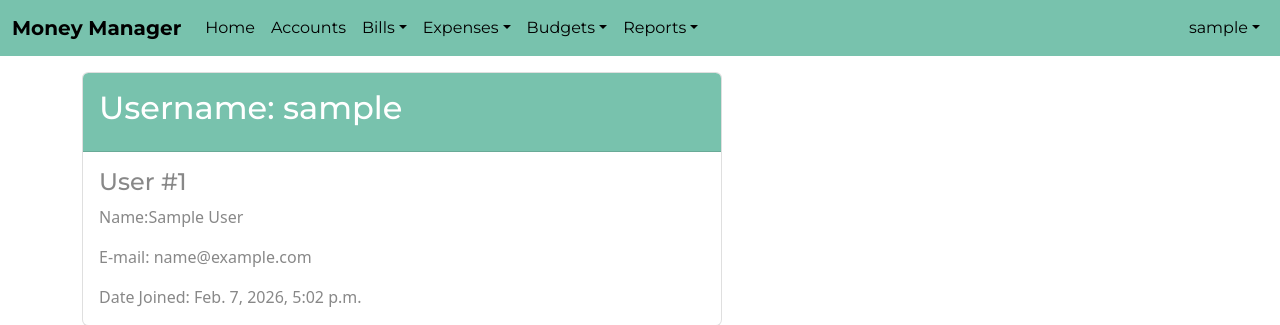
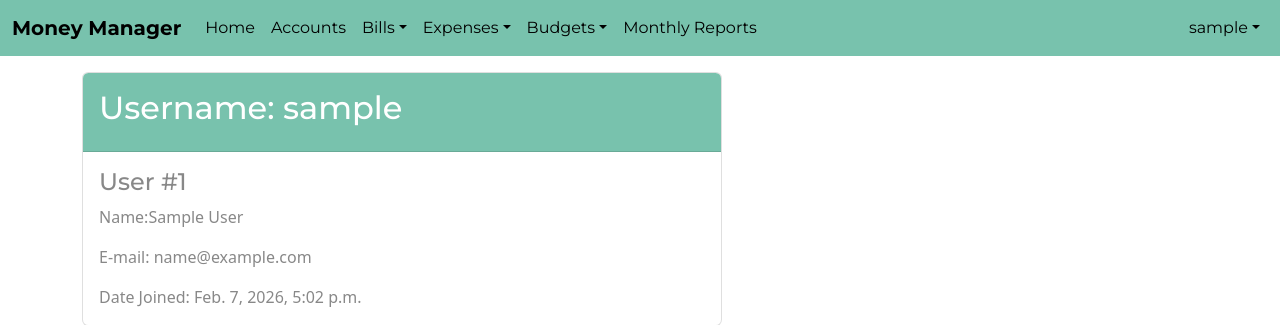
Before and after one commit to TrialAndErrror/djangoMM, a Django app: page /profile/ in a window 1280 px wide. Shown: the top 325 px of the page. Run offline with Django 3.2, Linux system fonts and the light colour scheme; the visitor is signed in with stand-in values (Sample User, id 1); data comes from the database, SQL or seed files in the repository; parts of the project's set-up code (start-up, migrations or seed data) failed here and were passed over; some libraries are stand-ins or nearby versions.

Commit message:
Update navbar

```diff
--- a/mm_project/frontend/templates/frontend/utils/navbar.html
+++ b/mm_project/frontend/templates/frontend/utils/navbar.html
@@ -19,7 +19,7 @@
                     <a class="nav-link" href="{% url 'accounts:all_accounts' %}">Accounts</a>
                 </li>
                 <li class="nav-item dropdown">
-                    <a id="nav-reports" class="nav-link dropdown-toggle" data-bs-toggle="dropdown" href="#"
+                    <a id="nav-bills" class="nav-link dropdown-toggle" data-bs-toggle="dropdown" href="#"
                        role="button"
                        aria-haspopup="true" aria-expanded="false">Bills</a>
 
@@ -30,7 +30,7 @@
                 </li>
 
                <li class="nav-item dropdown">
-                    <a id="nav-reports" class="nav-link dropdown-toggle" data-bs-toggle="dropdown" href="#"
+                    <a id="nav-expenses" class="nav-link dropdown-toggle" data-bs-toggle="dropdown" href="#"
                        role="button"
                        aria-haspopup="true" aria-expanded="false">Expenses</a>
 
@@ -44,7 +44,7 @@
                         </div>
                 </li>
                 <li class="nav-item dropdown">
-                    <a id="nav-reports" class="nav-link dropdown-toggle" data-bs-toggle="dropdown" href="#"
+                    <a id="nav-budgets" class="nav-link dropdown-toggle" data-bs-toggle="dropdown" href="#"
                        role="button"
                        aria-haspopup="true" aria-expanded="false">Budgets</a>
 
@@ -54,14 +54,8 @@
                         </div>
                 </li>
 
-                <li class="nav-item dropdown">
-                    <a id="nav-reports" class="nav-link dropdown-toggle" data-bs-toggle="dropdown" href="#"
-                       role="button"
-                       aria-haspopup="true" aria-expanded="false">Reports</a>
-
-                    <div class="dropdown-menu">
-                        <a class="nav-link" href="{% url 'expenses:reports_monthly' %}">Monthly</a>
-                    </div>
+                <li class="nav-item">
+                    <a class="nav-link" href="{% url 'expenses:reports_monthly' %}">Monthly Reports</a>
                 </li>
 
             </ul>
```
